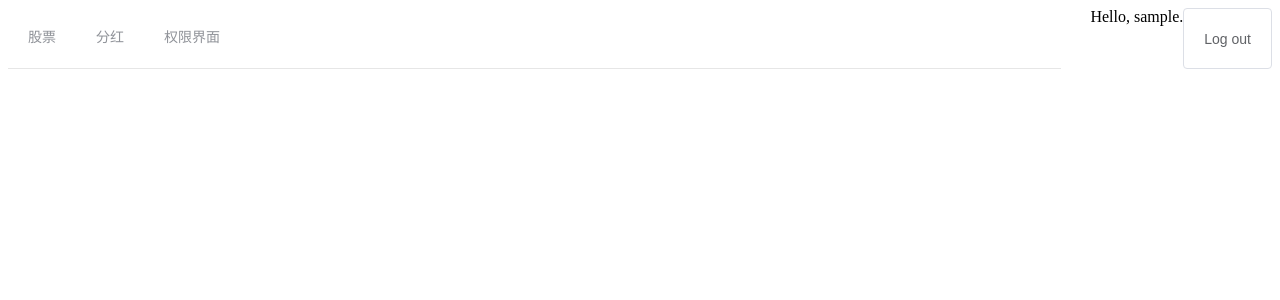
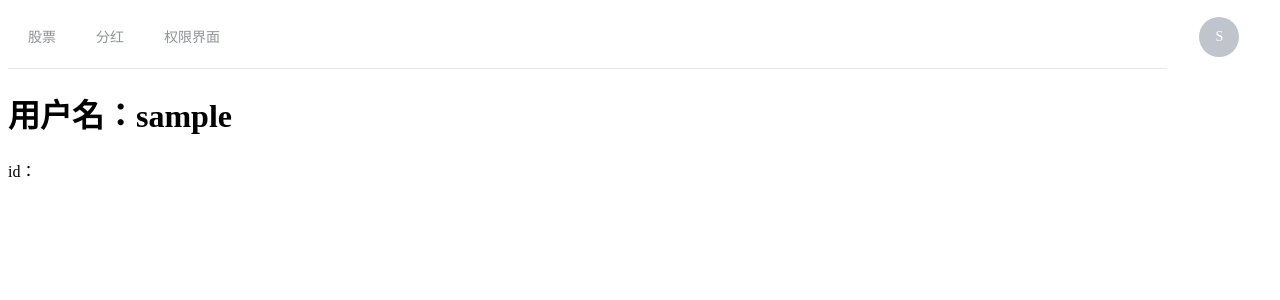
Before and after one commit to HFrost0/stock_vue, a Vue app: page /user_space in a window 1280 px wide. Shown: the top 300 px of the page. Built offline with nearby package versions, Linux system fonts and the light colour scheme; sample sign-in values are in the browser's storage.

Commit message:
有关AppNav一些样式更新

```diff
--- a/src/components/AppNav.vue
+++ b/src/components/AppNav.vue
@@ -1,22 +1,28 @@
 <template>
   <div id="nav">
-    <el-row  type="flex" justify="space-between">
-      <el-col :span="20">
+    <el-row type="flex" justify="space-between">
+      <el-col :span="22">
         <el-menu :default-active="$route.path" class="el-menu-demo" mode="horizontal" @select="handleSelect">
           <el-menu-item v-if="!$route.meta.navShow" index="/stocks">股票</el-menu-item>
           <el-menu-item v-if="!$route.meta.navShow" index="/shares">分红</el-menu-item>
           <el-menu-item v-if="!$route.meta.navShow&&user" index="/test">权限界面</el-menu-item>
         </el-menu>
       </el-col>
-      <el-col :span="4" class="auth">
+      <el-col :span="2" class="auth">
         <template v-if="user">
-          <span class="nav-welcome">Hello, {{ user.username}}.</span>
-          <el-button @click="logout">
-            Log out
-          </el-button>
+          <el-dropdown>
+            <div @click="userSpace">
+              <el-avatar>{{user.username[0].toUpperCase()}}</el-avatar>
+            </div>
+            <el-dropdown-menu slot="dropdown">
+              <p>Hello，{{user.username}}</p>
+              <el-link class="info" :underline="false" @click="logout">注销</el-link>
+            </el-dropdown-menu>
+          </el-dropdown>
         </template>
         <template v-else>
-          <el-button @click="login">Login</el-button>
+          <el-button icon="el-icon-user-solid" @click="auth" circle></el-button>
+          <el-link class="info" :underline="false" @click="auth">登录</el-link>
         </template>
       </el-col>
     </el-row>
@@ -26,6 +32,11 @@
 <script>
 export default {
   name: "AppNav",
+  data() {
+    return {
+      circleUrl: 'https://cube.elemecdn.com/0/88/03b0d39583f48206768a7534e55bcpng.png'
+    }
+  },
   computed: {
     user() {
       return this.$store.state.user
@@ -38,16 +49,33 @@ export default {
     logout() {
       this.$store.dispatch('logout')
     },
-    login(){
+    auth() {
       this.$router.push('/authenticate')
+    },
+    userSpace(){
+      console.log('user space');
+      this.$router.push('/user_space')
     }
   }
 }
 </script>
 
 <style scoped>
-.auth{
+.auth {
   display: flex;
-  justify-content: flex-end;
+  justify-content: center;
+  align-items: center;
+}
+
+.info {
+  margin-left: 5px;
+}
+
+.el-dropdown-menu{
+  width: 150px;
+  display: flex;
+  flex-direction: column;
+  justify-content: center;
+  align-items: center;
 }
 </style>
--- a/src/router/index.js
+++ b/src/router/index.js
@@ -14,15 +14,23 @@ const routes = [
     meta: {
       title: '用户登录'
     },
-    component:()=> import('../views/Authenticate')
+    component: () => import('../views/Authenticate')
+  },
+  {
+    path: '/user_space',
+    name: 'UserSpace',
+    meta: {
+      title: '个人空间'
+    },
+    component: () => import('../views/UserSpace')
   },
   {
     path: '/test',
     name: 'Test',
-    meta:{
+    meta: {
       title: 'test'
     },
-    component:()=>import('../views/Test')
+    component: () => import('../views/Test')
   },
   {
     path: '/stocks',
@@ -59,7 +67,7 @@ const router = new VueRouter({
 //全局守卫修改标题,前置钩子
 router.beforeEach(((to, from, next) => {
   // redirect to login page if user is not logged in and trying to access a restricted page
-  const authPages = ['/test', ]
+  const authPages = ['/test', '/user_space',]
   const authRequired = authPages.includes(to.path)
   const loggedIn = localStorage.getItem('user')
 
--- /dev/null
+++ b/src/views/UserSpace.vue
@@ -0,0 +1,21 @@
+<template>
+<div>
+  <h1>用户名：{{user.username}}</h1>
+  <p>id：{{user.user_id}}</p>
+</div>
+</template>
+
+<script>
+export default {
+  name: "UserSpace",
+  computed:{
+    user(){
+      return this.$store.state.user
+    }
+  }
+}
+</script>
+
+<style scoped>
+
+</style>
```
